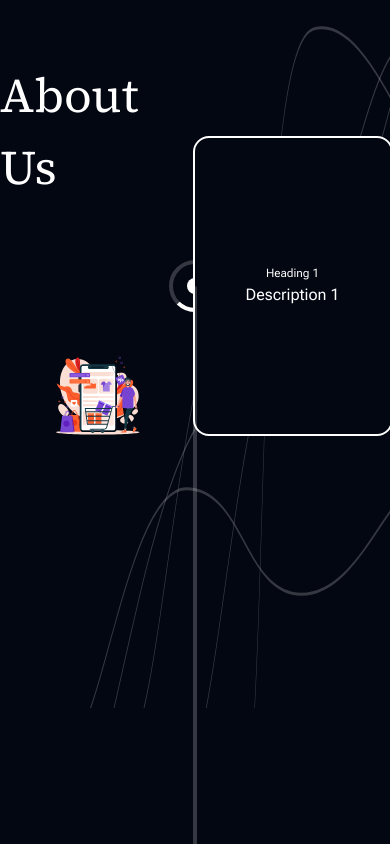
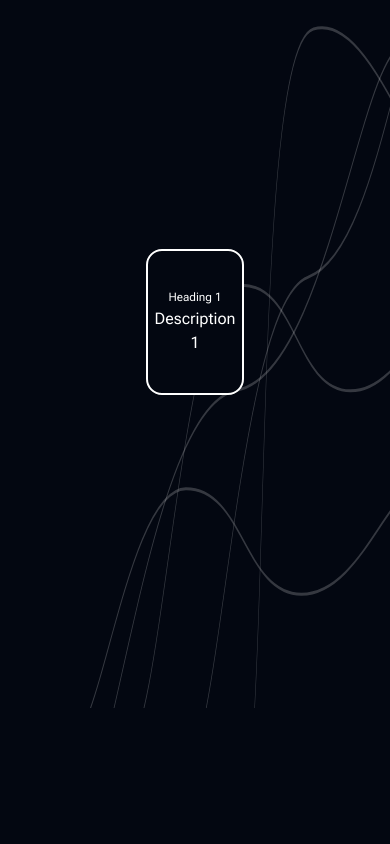
Before and after one commit to supriyo1000/ERP_Web, a React (Vite) app: page / in a window 390 px wide. Shown: the part 980-1824 px from the top of the page. Built offline with nearby package versions, Linux system fonts and the light colour scheme; a web font is replaced by a local one.

Commit message:
Fixing design bugs and making it responsive

```diff
--- a/src/components/AboutUs.tsx
+++ b/src/components/AboutUs.tsx
@@ -1,6 +1,6 @@
 import AboutLanding from "../logos/AboutLanding"
 import { useNavbarHeight } from '../contexts/NavbarHeightContext'
-import { forwardRef, useRef } from "react"
+import { forwardRef, useEffect, useRef, useState } from "react"
 import { motion, useScroll, useSpring } from "framer-motion"
 import { emptyProps, messagesType, messageType } from "../types"
 
@@ -43,13 +43,13 @@ export default forwardRef<HTMLDivElement, emptyProps>(function AboutUs(props, re
     <section id='about' ref={ref} style={{height: `calc(${details.length} * 100vh)`}} className="relative text-text">
       {/* This is the background */}
       <div id='background-about' className="sticky top-0 h-screen -z-50">
-        <div style={{paddingTop: navbarHeight+'px'}} className="w-1/2 h-full flex flex-col items-center justify-center">
+        <div style={{paddingTop: navbarHeight+'px'}} className="hidden w-1/2 h-full md:flex flex-col items-center justify-center">
           <h1 className="section-header">
             About Us
           </h1>
           <AboutLanding />
         </div>
-        <figure className="absolute top-1/2 left-1/2 size-20 -translate-x-1/2 -translate-y-1/2">
+        <figure className="hidden md:block absolute top-1/2 left-1/2 size-20 -translate-x-1/2 -translate-y-1/2">
           <svg viewBox="0 0 100 100">
             <circle
               cx={50}
@@ -84,11 +84,12 @@ export default forwardRef<HTMLDivElement, emptyProps>(function AboutUs(props, re
       </div>
 
       {/* This is the divider */}
-      <div ref={sectionRef} className="absolute inset-y-[50vh] left-1/2 -translate-x-1/2 w-1 rounded-full bg-text/20 z-50"></div>
+      <div ref={sectionRef} className="hidden md:block absolute inset-y-[50vh] left-1/2 -translate-x-1/2 w-1 rounded-full bg-text/20 z-50"></div>
 
       {/* This is the details */}
-      <div id='details-about' className="absolute inset-0 min-h-screen flex justify-end">
-        <div className="w-1/2">
+      <div id='details-about' className="absolute inset-0 min-h-screen flex flex-col md:flex-row justify-center md:justify-end">
+        <h1 className="block md:hidden section-header">About Us</h1>
+        <div className="md:w-1/2">
           {
             details.map((aboutdata, index) => {
               return (
@@ -103,19 +104,25 @@ export default forwardRef<HTMLDivElement, emptyProps>(function AboutUs(props, re
 })
 
 function AboutCard(props: messageType) {
-
-  // const controls = useAnimate()
-  // useEffect(() => {
-  //   contro
-  // })
+  const ref = useRef<HTMLDivElement>(null)
+  const [isCentered, setIsCentered] = useState(false)
+  const { scrollYProgress } = useScroll({
+    target: ref,
+    offset: ["start 60%", "end 50%"]
+  })
+  useEffect(() => {
+    return scrollYProgress.on('change', (progress => {
+      // Add class when scrollYProgress is in the tracking range
+      if (progress > 0 && progress < 1) setIsCentered(true)
+      else setIsCentered(false)
+    }))
+  }, [scrollYProgress]);
   return (
-    // <div className="card-section h-screen border-2 flex items-center justify-center border-green-700">
-    <div className="card-section relative h-screen flex items-center justify-center">
-      {/* <div className="card relative w-[200px] aspect-[2/3] flex items-center justify-center flex-col border-2 border-red-700"> */}
-      <div
-        className="group/card relative size-max before:absolute after:absolute before:content-[''] after:content-[''] before:inset-0 after:inset-0 before:opacity-0 after:opacity-0 before:-z-20 after:-z-30 before:bg-sky-400 after:bg-sky-400 before:rounded-2xl after:rounded-2xl before:translate-x-0 before:translate-y-0 after:translate-x-0 after:translate-y-0 hover:before:-translate-x-8 hover:before:translate-y-8 hover:after:translate-x-8 hover:after:-translate-y-8 hover:before:opacity-100 hover:after:opacity-100 before:transition-all after:transition-all"
+    <div className={`card-section relative h-screen flex items-center justify-center`}>
+      <div ref={ref}
+        className={`relative w-[25vw] max-w-[200px] aspect-[2/3] before:absolute after:absolute before:content-[''] after:content-[''] before:inset-0 after:inset-0 before:-z-20 after:-z-30 before:bg-sky-400 after:bg-sky-400 before:rounded-2xl after:rounded-2xl before:transition-all after:transition-all ${isCentered ? 'inview' : ''}`}
       >
-        <div className="w-[200px] aspect-[2/3] bg-background flex items-center justify-center flex-col border-2 border-text rounded-2xl group-hover/card:scale-110 group-hover/card:text-black group-hover/card:bg-sky-200 group-hover/card:border-sky-200 transition-all">
+        <div className="size-full bg-background flex items-center justify-center flex-col border-2 border-text rounded-2xl transition-all">
           <h1 className="text-[3vw] text-center">{props.heading}</h1>
           <div className="text-center">{props.description}</div>
         </div>
--- a/src/components/Navbar.tsx
+++ b/src/components/Navbar.tsx
@@ -1,6 +1,5 @@
 import { useEffect, useRef, useState } from 'react'
 import { motion, useAnimation } from 'framer-motion'
-import { RxHamburgerMenu } from "react-icons/rx"
 import { navbar, themeValues } from '../types'
 import sectionsInfo from '../sectiondata'
 
@@ -80,21 +79,22 @@ export default function Navbar(props: navbar) {
 				className='block lg:hidden text-2xl cursor-pointer hover:scale-110 transition-transform'
 				onClick={toggleOptions}
 			>
-				<Hamburger optionsClicked={optionsClicked} />
+				<Hamburger scrolled={props.scrolled} optionsClicked={optionsClicked} />
 			</div>
-			<MediumScreenOpts clicked={optionsClicked} sectionRefs={props.sectionRefs} theme={props.theme} setTheme={props.toggleTheme} signInFn={signInFn} />
+			<MediumScreenOpts clicked={optionsClicked} setClicked={toggleOptions} sectionRefs={props.sectionRefs} theme={props.theme} setTheme={props.toggleTheme} signInFn={signInFn} />
 		</motion.nav>
 	)
 }
 
 type hambrgrType = {
+	scrolled: boolean,
 	optionsClicked: boolean
 }
 
 function Hamburger(props: hambrgrType) {
 	return (
 		<svg id="hamburger" className={props.optionsClicked ? 'closed' : ''} width='1em' height='1em' viewBox="10 0 50 40">
-			<g stroke="#fff" strokeWidth="4" strokeLinecap="round" strokeLinejoin="round">
+			<g className={(props.scrolled || props.optionsClicked) ? 'stroke-text' : 'stroke-white'} strokeWidth="4" strokeLinecap="round" strokeLinejoin="round">
 				<path id="top-line" d="M10,10 L50,10 Z"></path>
 				<path id="middle-line" d="M10,20 L50,20 Z"></path>
 				<path id="bottom-line" d="M10,30 L50,30 Z"></path>
@@ -147,6 +147,7 @@ function ThemeToggler(props: toggler) {
 
 type msopts = {
 	clicked: boolean,
+	setClicked: () => void
 	sectionRefs: React.RefObject<HTMLDivElement>[],
 	theme: themeValues,
 	setTheme: () => void,
@@ -162,6 +163,7 @@ function MediumScreenOpts(props: msopts) {
 				props.sectionRefs[index].current?.scrollIntoView({
 					behavior: 'smooth'
 				})
+				props.setClicked()
 			}
 		}
 	})
--- a/src/components/TrustedBrands.tsx
+++ b/src/components/TrustedBrands.tsx
@@ -5,8 +5,8 @@ import Puma from "../logos/Brands/Puma"
 import Adidas from "../logos/Brands/Adidas"
 import Apple from "../logos/Brands/Apple"
 
-import { motion, useScroll, useMotionValueEvent } from "framer-motion"
-import { forwardRef, useRef } from "react"
+import { motion } from "framer-motion"
+import { forwardRef } from "react"
 import { emptyProps } from "../types"
 
 export default forwardRef<HTMLDivElement, emptyProps>(function TrustedBrands(props, ref) {
--- a/src/logos/AboutLanding.tsx
+++ b/src/logos/AboutLanding.tsx
@@ -4,7 +4,7 @@ export default function AboutLanding() {
     xmlns="http://www.w3.org/2000/svg"
     xmlSpace="preserve"
     viewBox="0 0 500 500"
-		className="aspect-square size-1/2"
+		className="hidden md:block min-w-[200px] aspect-square size-1/2"
   >
     <path fill="none" d="M0 0h500v500H0z"></path>
     <g>
```
Also changed, not shown: src/index.css (+15 -1 lines). Lines whose indentation alone changed are shown as unchanged.
